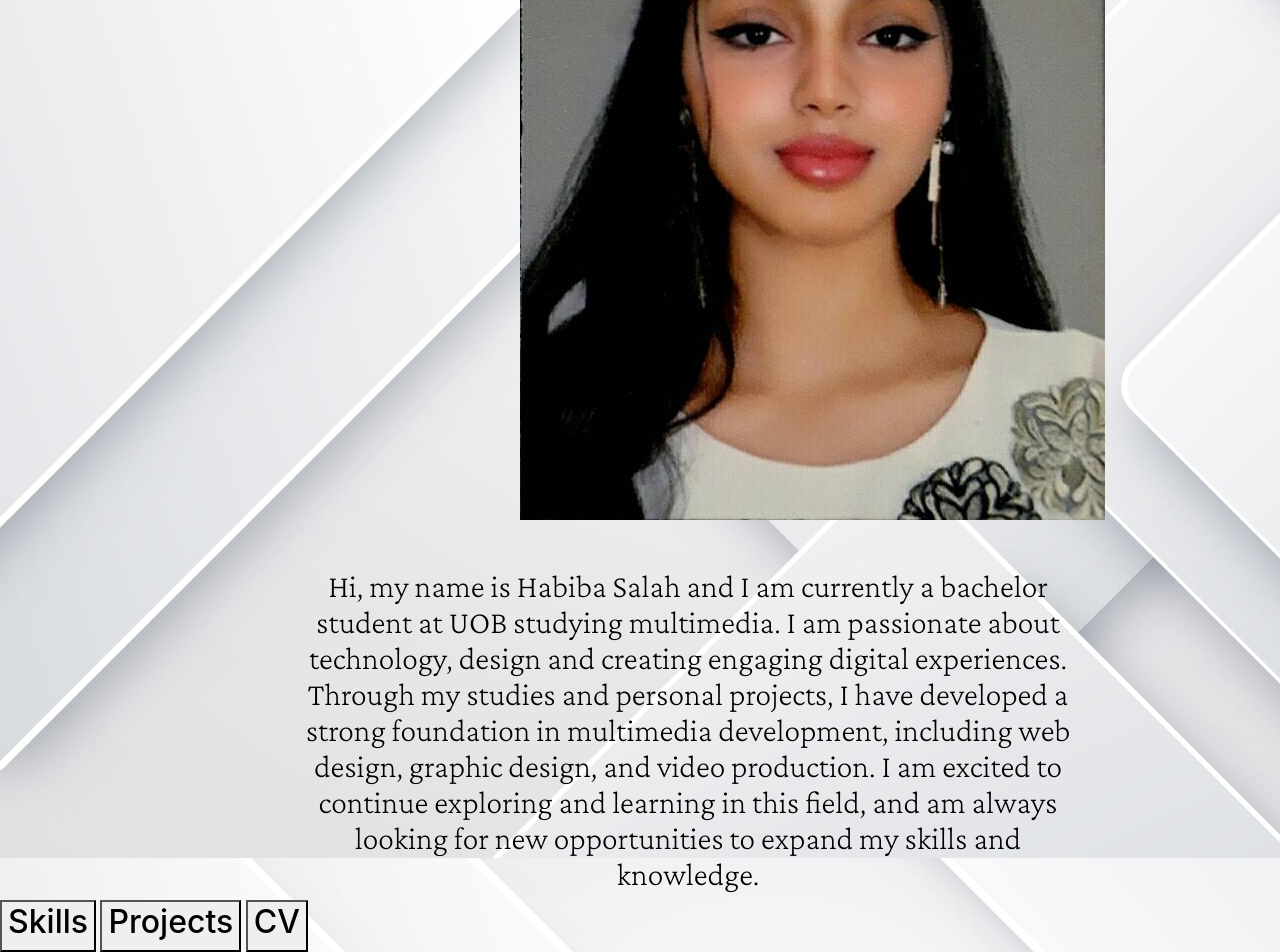
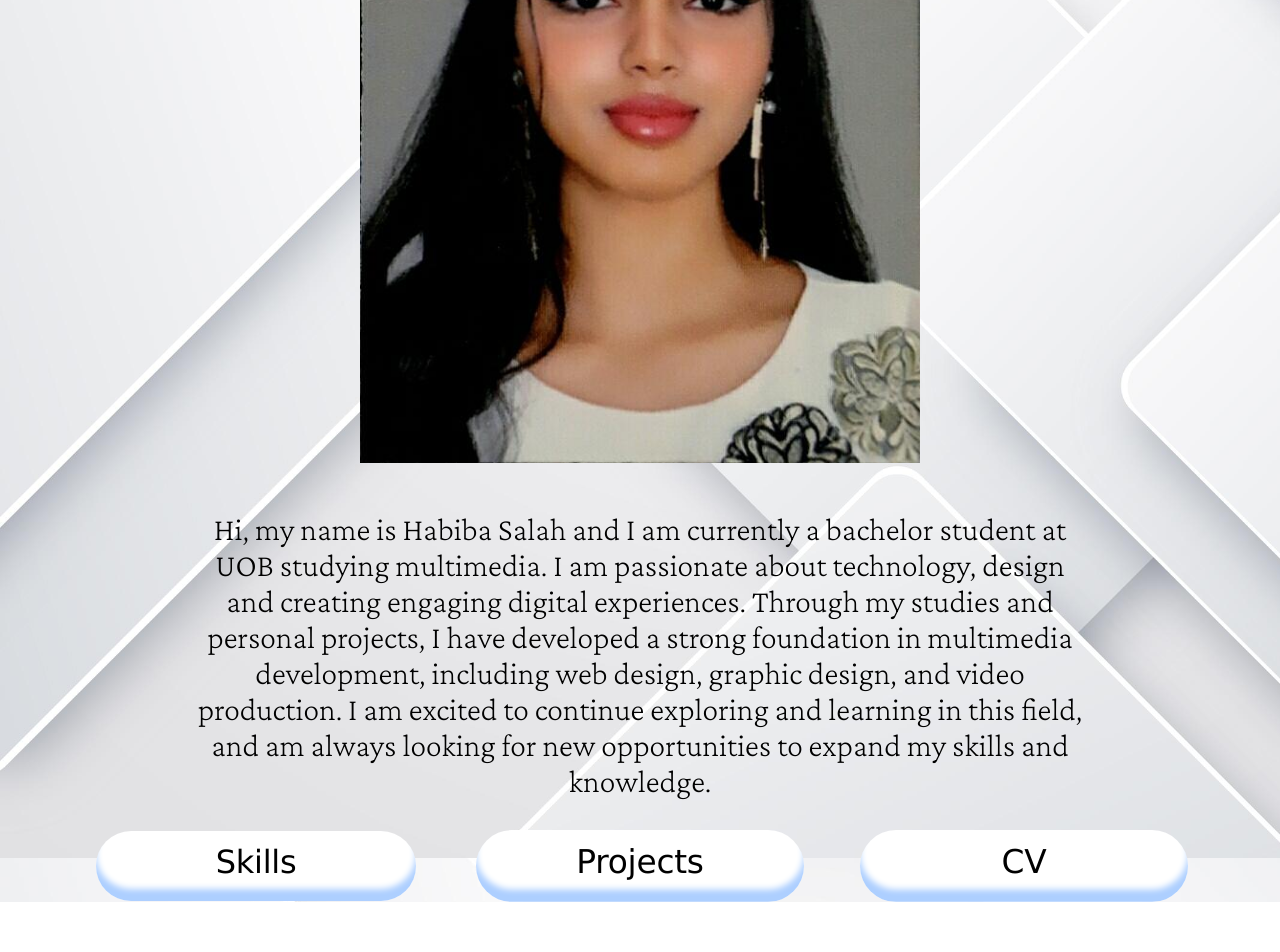
Before and after one commit to Habiba1744/fotomatic, a website built with webpack: page index.html in a window 1280 px wide. Shown: the part 342-1294 px from the top of the page. After the commit the page ends 1244 px from the top, so only its background shows below. Built offline with nearby package versions, Linux system fonts and the light colour scheme.

Commit message:
Update style.css

```diff
--- a/style.css
+++ b/style.css
@@ -15,21 +15,128 @@ header h1{
 }
 
 .profile{
-    width: 30%;
-    height: 50%;
-    margin-left: 32.5rem;
-    margin-top:2rem;
+
+  display: flex;
+  justify-content: center;
+  align-items: center;
+  height: 90vh;
+}
+
+img {
+    max-width: 100%;
+    max-height: 100%;
 }
 
 
 
 .intro{
-    width:60%;
-    margin-left: 19rem;
+    width:70%;
     font: 2em 'Crimson Pro',
         serif;
     color: black;
+    padding-top: 3rem;
+    margin: auto 0;
+    display: inline-block;
+    }
+
+.intro-div{
+    width: 100%;
     text-align: center;
-    padding-top: 3rem;
+}
 
-    }
+
+.buttons{
+    display: flex;
+    justify-content: center;
+    margin-top: 2rem;
+}
+skills{
+    background-color: lightslategrey;
+    border-radius: 6rem;
+    height: 5rem;
+    margin: 0 2rem;
+    width: 20rem;
+}
+
+
+ projects{
+     background-color: lightslategrey;
+     border-radius: 6rem;
+     height: 5rem;
+    margin: 0 2rem;
+     width: 20rem;
+ }
+
+
+ cv {
+     background-color: lightslategrey;
+     border-radius: 6rem;
+     height: 5rem;
+    margin: 0 2rem;
+     width: 20rem;
+
+
+ }
+ .buttons h2{
+    font-family: Verdana, Geneva, Tahoma, sans-serif;
+ }
+
+
+
+
+ /* CSS */
+ .cv,.projects, .skills {
+     appearance: none;
+     background-color: #FFFFFF;
+     border-radius: 40em;
+     border-style: none;
+     box-shadow: #ADCFFF 0 -12px 6px inset;
+     box-sizing: border-box;
+     color: #000000;
+     cursor: pointer;
+     display: inline-block;
+     font-family: -apple-system, sans-serif;
+     font-size: 1.2rem;
+     font-weight: 700;
+     letter-spacing: -.24px;
+     margin: 0;
+     outline: none;
+     padding: 1rem 1.3rem;
+     quotes: auto;
+     text-align: center;
+     text-decoration: none;
+     transition: all .15s;
+     user-select: none;
+     -webkit-user-select: none;
+     touch-action: manipulation;
+    margin: 0 2rem;
+    width: 20rem;
+ }
+
+ .cv:hover {
+     background-color: lightgrey;
+     box-shadow: lightslategrey 0 -6px 8px inset;
+     transform: scale(1.125);
+ }
+
+ .skills:hover {
+     background-color: lightgrey;
+     box-shadow: lightslategrey 0 -6px 8px inset;
+     transform: scale(1.125);
+ }
+ .projects:hover {
+     background-color: lightgrey;
+     box-shadow: lightslategrey 0 -6px 8px inset;
+     transform: scale(1.125);
+ }
+
+ .cv, .projects, .skills:active {
+     transform: scale(1.025);
+ }
+
+ @media (min-width: 768px) {
+     .cv,.projects, .skills {
+         font-size: 1.5rem;
+         padding: .75rem 2rem;
+     }
+ }
```
